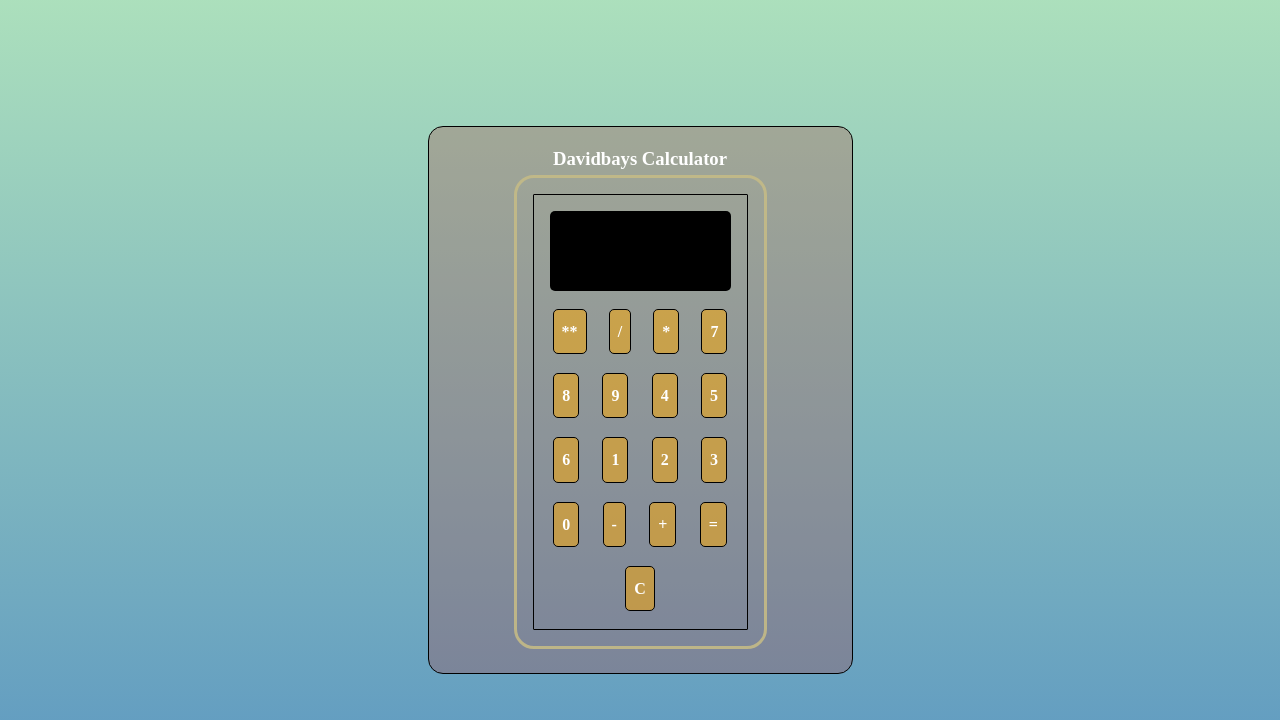
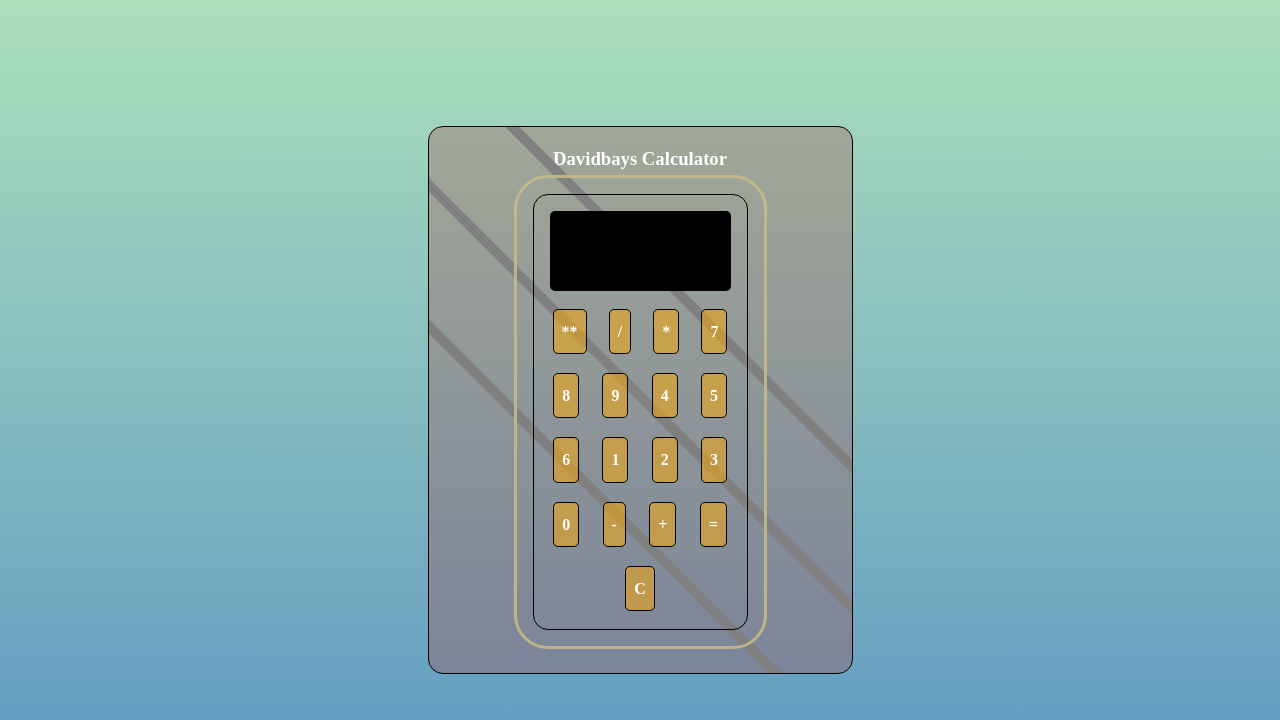
Before and after one commit to David4bay/Calculator, a plain HTML site: page index.html in a window 1280 px wide. Drawn offline with Linux system fonts and the light colour scheme.

Commit message:
added further styling

```diff
--- a/index.html
+++ b/index.html
@@ -11,9 +11,10 @@
     <main>
         <div class="calc-wrapper">
             <h3>Davidbays Calculator</h3>
+            <div class="style"></div>
             <div class="calc-body">
                     <div class="result"></div>
-                    <div class="numbers" id="calc-button">**</div>
+                    <div class="numbers" id="calc-button" onclick="doThis()">**</div>
                     <div class="numbers" id="calc-button">/</div>
                     <div class="numbers" id="calc-button">*</div>
                     <div class="numbers" id="calc-button">7</div>
--- a/script/script.js
+++ b/script/script.js
@@ -1,6 +1,4 @@
 const button = getElementById('calc-button');
-
-button.addEventListener(click, doThis());
 
 function doThis() {
     alert('You clicked me!');
--- a/styles/styles.scss
+++ b/styles/styles.scss
@@ -34,10 +34,13 @@ div {
         padding: 1rem 1rem 1.5rem 1rem;
         border: 1px solid black;
         border-radius: 15px;
+        z-index: 2;
+        overflow: hidden;
         margin: auto;
         justify-content: center;
         align-items: center;
         background-color: hsla(0, 45%, 45%, 0.3);
+        position: relative;
 
         h3 {
             color: #fff;
@@ -58,8 +61,9 @@ div {
         align-items: center;
         padding: 1rem;
         margin: 1.2rem;
-        border-radius: 1px;
+        border-radius: 15px;
         border: 1px solid black;
+        z-index: 2;
     }
 
     &.numbers {
@@ -71,6 +75,7 @@ div {
         border: 1px solid black;
         border-radius: 5px;
         color: #fff;
+        z-index: 2;
         transition: all 0.4s;
         background-color: hsla(40, 100%, 50%, 0.5);
     }
@@ -80,6 +85,7 @@ div {
         color: #fff;
         width: 100%;
         height: 10vh;
+        z-index: 2;
         background-color: black;
         border-radius: 5px;
     }
@@ -94,3 +100,34 @@ div.numbers:hover {
 h3:hover {
     color: #eaf201;
 }
+
+div.style {
+    width: 100vw;
+    height: 10px;
+    z-index: 1;
+    display: flex;
+    align-self: center;
+    background-color: gray;
+    position: absolute;
+    transform: rotate(45deg);
+
+    &::after {
+        content: '';
+        width: 100vw;
+        height: 10px;
+        z-index: 1;
+        background-color: gray;
+        position: absolute;
+        bottom: 100px;
+    }
+
+    &::before {
+        content: '';
+        width: 100vw;
+        height: 10px;
+        z-index: 1;
+        background-color: gray;
+        position: absolute;
+        top: 100px;
+    }
+}
```
Also changed, not shown: styles/styles.css, 1 other file.
